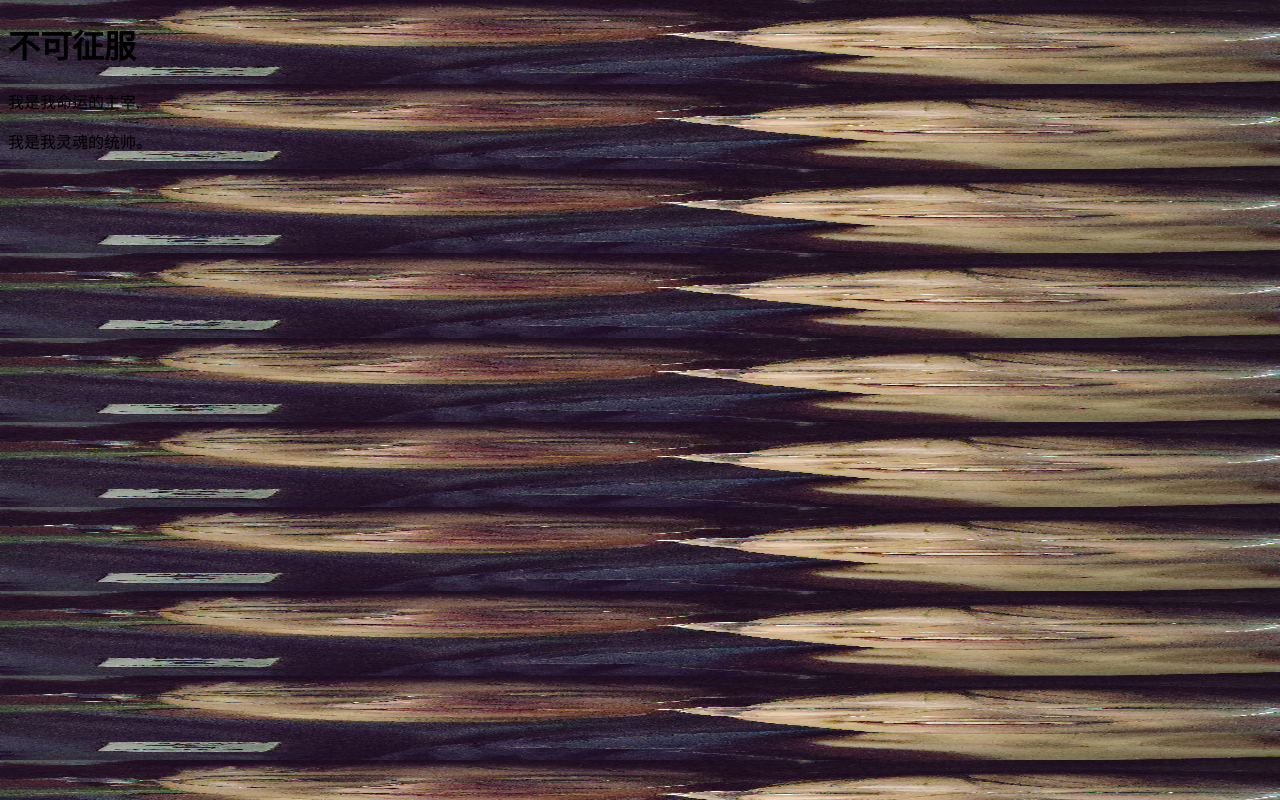
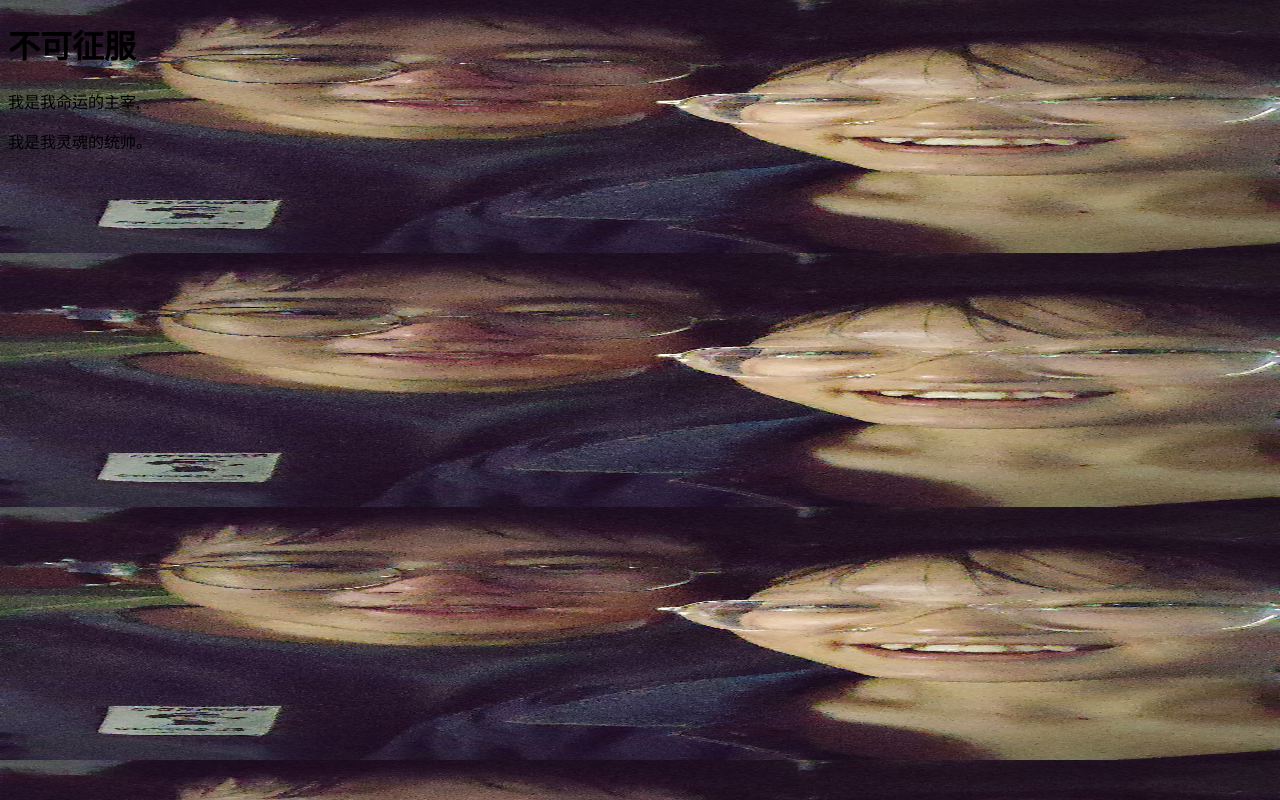
Before and after one commit to Qing666Xing/zzxy, a plain HTML site: page FirstFile/index.html in a window 1280 px wide. Drawn offline with Linux system fonts and the light colour scheme.

Commit message:
Update index.html

```diff
--- a/FirstFile/index.html
+++ b/FirstFile/index.html
@@ -6,7 +6,7 @@
     <style type="text/css">
         body{
             background-image: url(we.jpg);
-            background-size: 100% 50%;
+            background-size: 100% 150%;
         }
     </style>
 </head>
```
